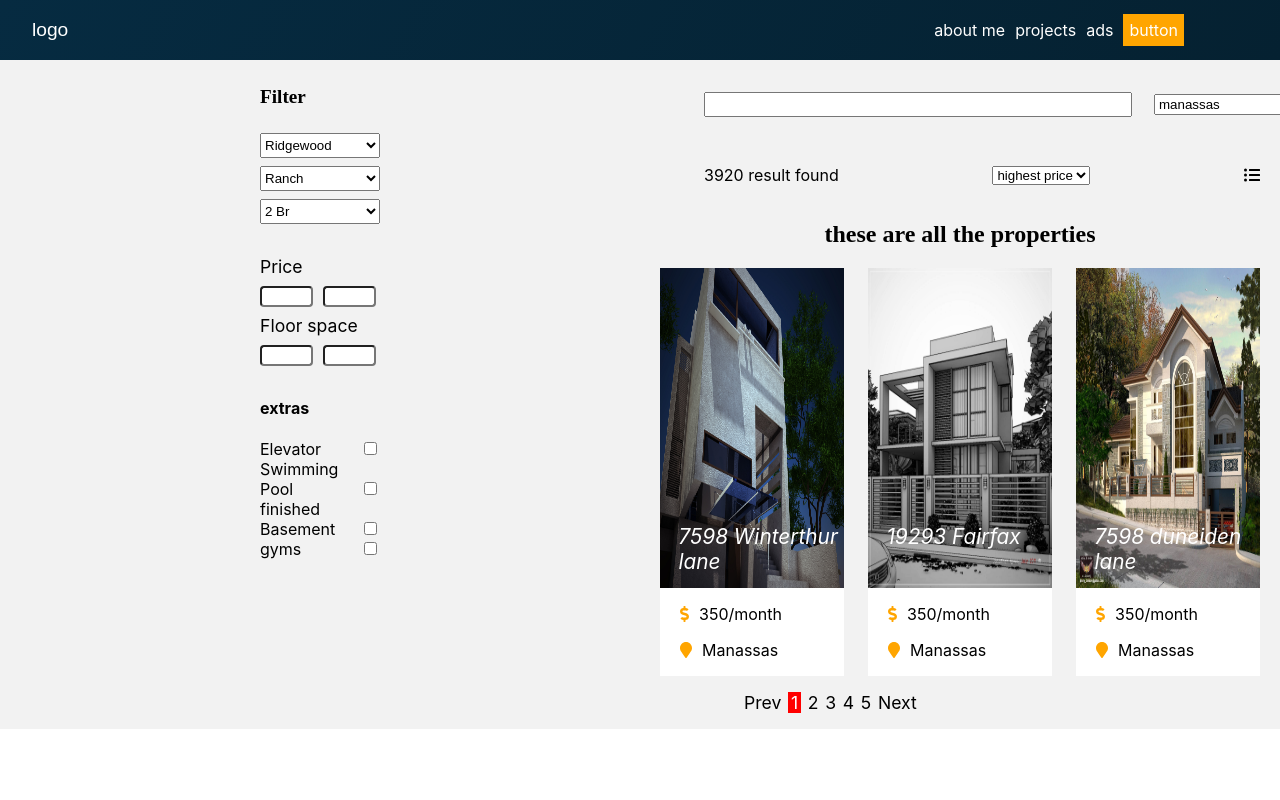
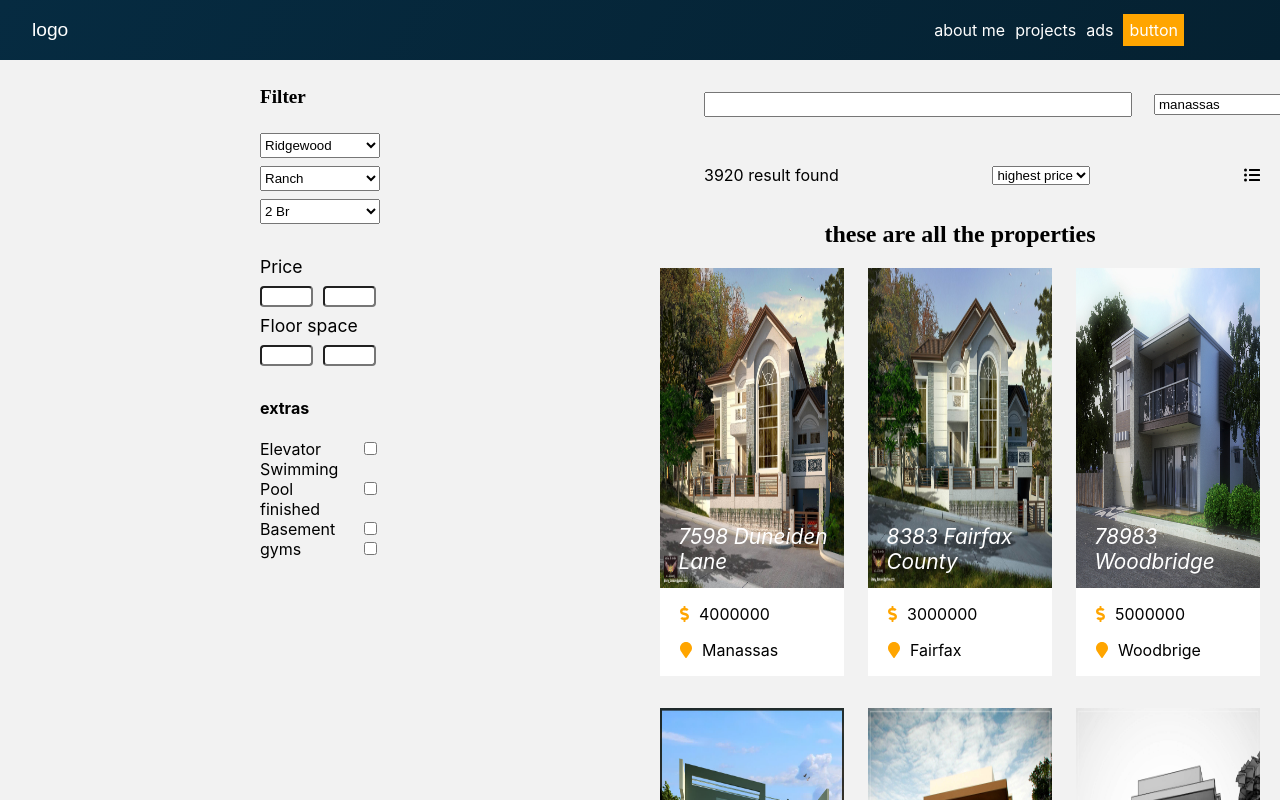
Before and after one commit to fono97/react-realstate, a React (Create React App) app: page / in a window 1280 px wide. Shown: the top 800 px of the page. Built offline with nearby package versions, Linux system fonts and the light colour scheme.

Commit message:
I looped through different data

```diff
--- a/src/App.js
+++ b/src/App.js
@@ -14,13 +14,48 @@ class App extends Component {
     }
   }
   render() {
-    console.log(this.state.data)
     return (
       <div className="App">
         <Header/>
-        <Main/>
+        <Main data ={this.state.data}/>
       </div>
     );
   }
 }
 export default App;
+
+{/* <Article>
+          <div className="single-items">
+            <Info>
+              <ImageContainer className="image-container">
+                <Image src="images/img-8.jpg" />
+              </ImageContainer>
+              <Address>7598 Winterthur lane</Address>
+              <Container>
+                <AgentListing className="detail-listing">
+                  <AgentDetail className="agent-detail">
+                    <ImgAgent>
+                      <ImgPhoto src="images/img-3.jpg" />
+                    </ImgAgent>
+                    <ImgAgentDetail>
+                      <p>gabriel fono</p>
+                      <p>posted on june 29 1991</p>
+                      <span>7 bed rooms</span>
+                      <ViewMap>View listing</ViewMap>
+                    </ImgAgentDetail>
+                  </AgentDetail>
+                </AgentListing>
+              </Container>
+            </Info>
+            <Location className="location">
+              <p>
+                <FontAwesomeIcon icon={faDollarSign} />
+                <Span>350/month</Span>
+              </p>
+              <p>
+                <FontAwesomeIcon icon={faMapMarker} />
+                <Span>Manassas</Span>
+              </p>
+            </Location>
+          </div>
+        </Article> */}
--- a/src/Component/listing.js
+++ b/src/Component/listing.js
@@ -1,9 +1,14 @@
 import React from "react";
 import styled from "@emotion/styled";
 import { FontAwesomeIcon } from "@fortawesome/react-fontawesome";
-import { faMapMarker, faDollarSign, faListUl,faTh } from "@fortawesome/free-solid-svg-icons";
+import {
+  faMapMarker,
+  faDollarSign,
+  faListUl,
+  faTh,
+} from "@fortawesome/free-solid-svg-icons";
 
-const Listing = () => {
+const Listing = (props) => {
   const Section = styled.section`
     width: 50%;
   `;
@@ -151,30 +156,69 @@ const Listing = () => {
     cursor: pointer;
   `;
   const TitleContainer = styled.div`
-  display:flex;
-  justify-content:space-between;
-  align-items:center;
-  width:600px;
-  margin-top:2rem;
-  `
+    display: flex;
+    justify-content: space-between;
+    align-items: center;
+    width: 600px;
+    margin-top: 2rem;
+  `;
   const Input = styled.input`
-  width:70%;
-  height:1.2rem;
-  `
+    width: 70%;
+    height: 1.2rem;
+  `;
   const Select = styled.select`
-  width:25%;
-  height:1.3rem;
-  `
-  const Option = styled.option`
-  `
+    width: 25%;
+    height: 1.3rem;
+  `;
+  const Option = styled.option``;
   const Icon = styled.div`
-  width:10%;
-  display:flex;
-  justify-content:space-between;
-  align-items:center;
-  `
-
-
+    width: 10%;
+    display: flex;
+    justify-content: space-between;
+    align-items: center;
+  `;
+  const loopListings = () => {
+    const listings = props.listing;
+    return listings.map((listing) => {
+      return (
+        <Article>
+          <div className="single-items">
+            <Info>
+              <ImageContainer className="image-container">
+                <Image src={listing.image} />
+              </ImageContainer>
+              <Address>{listing.address}</Address>
+              <Container>
+                <AgentListing className="detail-listing">
+                  <AgentDetail className="agent-detail">
+                    <ImgAgent>
+                      <ImgPhoto src={listing.ImgAgent} />
+                    </ImgAgent>
+                    <ImgAgentDetail>
+                      <p>{listing.name}</p>
+                      <p>{listing.post}</p>
+                      <span>{listing.bed}</span>
+                      <ViewMap>View listing</ViewMap>
+                    </ImgAgentDetail>
+                  </AgentDetail>
+                </AgentListing>
+              </Container>
+            </Info>
+            <Location className="location">
+              <p>
+                <FontAwesomeIcon icon={faDollarSign} />
+                <Span>{listing.price}</Span>
+              </p>
+              <p>
+                <FontAwesomeIcon icon={faMapMarker} />
+                <Span>{listing.city}</Span>
+              </p>
+            </Location>
+          </div>
+        </Article>
+      );
+    });
+  };
 
   return (
     <Section>
@@ -187,127 +231,25 @@ const Listing = () => {
           </Select>
         </TitleContainer>
         <TitleContainer>
-        <p>3920 result found</p>
+          <p>3920 result found</p>
           <select>
             <option>highest price</option>
             <option>lowest price</option>
           </select>
           <Icon>
-            <div><FontAwesomeIcon icon={faListUl} /></div>
-            <div><FontAwesomeIcon icon={faTh} /></div>
+            <div>
+              <FontAwesomeIcon icon={faListUl} />
+            </div>
+            <div>
+              <FontAwesomeIcon icon={faTh} />
+            </div>
           </Icon>
         </TitleContainer>
       </Pagination>
       <ConTitle>
         <Title>these are all the properties</Title>
       </ConTitle>
-      <Properties className="all-properties">
-        <Article>
-          <div className="single-items">
-            <Info>
-              <ImageContainer className="image-container">
-                <Image src="images/img-8.jpg" />
-              </ImageContainer>
-              <Address>7598 Winterthur lane</Address>
-              <Container>
-                <AgentListing className="detail-listing">
-                  <AgentDetail className="agent-detail">
-                    <ImgAgent>
-                      <ImgPhoto src="images/img-3.jpg" />
-                    </ImgAgent>
-                    <ImgAgentDetail>
-                      <p>gabriel fono</p>
-                      <p>posted on june 29 1991</p>
-                      <span>7 bed rooms</span>
-                      <ViewMap>View listing</ViewMap>
-                    </ImgAgentDetail>
-                  </AgentDetail>
-                </AgentListing>
-              </Container>
-            </Info>
-            <Location className="location">
-              <p>
-                <FontAwesomeIcon icon={faDollarSign} />
-                <Span>350/month</Span>
-              </p>
-              <p>
-                <FontAwesomeIcon icon={faMapMarker} />
-                <Span>Manassas</Span>
-              </p>
-            </Location>
-          </div>
-        </Article>
-        <Article>
-          <div className="single-items">
-            <Info>
-              <ImageContainer className="image-container">
-                <Image src="images/img-6.jpg" />
-              </ImageContainer>
-              <Address>19293 Fairfax </Address>
-              <Container>
-                <AgentListing className="detail-listing">
-                  <AgentDetail className="agent-detail">
-                    <ImgAgent>
-                      <ImgPhoto src="images/img-7.jpg" />
-                    </ImgAgent>
-                    <ImgAgentDetail>
-                      <p>gabriel fono</p>
-                      <p>posted on june 29 1991</p>
-                      <span>7 bed rooms</span>
-                      <ViewMap>View listing</ViewMap>
-                    </ImgAgentDetail>
-                  </AgentDetail>
-                </AgentListing>
-              </Container>
-            </Info>
-            <Location className="location">
-              <p>
-                <FontAwesomeIcon icon={faDollarSign} />
-                <Span>350/month</Span>
-              </p>
-              <p>
-                <FontAwesomeIcon icon={faMapMarker} />
-                <Span>Manassas</Span>
-              </p>
-            </Location>
-          </div>
-        </Article>
-        <Article>
-          <div className="single-items">
-            <Info>
-              <ImageContainer className="image-container">
-                <Image src="images/img-1.jpg" />
-              </ImageContainer>
-              <Address>7598 duneiden lane</Address>
-              <Container>
-                <AgentListing className="detail-listing">
-                  <AgentDetail className="agent-detail">
-                    <ImgAgent>
-                      <ImgPhoto src="images/img-3.jpg" />
-                    </ImgAgent>
-                    <ImgAgentDetail>
-                      <p>gabriel fono</p>
-                      <p>posted on june 29 1991</p>
-                      <span>7 bed rooms</span>
-                      <ViewMap>View listing</ViewMap>
-                    </ImgAgentDetail>
-                  </AgentDetail>
-                </AgentListing>
-              </Container>
-            </Info>
-            <Location className="location">
-              <p>
-                <FontAwesomeIcon icon={faDollarSign} />
-                <Span>350/month</Span>
-              </p>
-              <p>
-                <FontAwesomeIcon icon={faMapMarker} />
-                <Span>Manassas</Span>
-              </p>
-            </Location>
-          </div>
-        </Article>
-      </Properties>
+      <Properties className="all-properties">{loopListings()}</Properties>
       <Pagination>
         <Ul>
           <Li>Prev</Li>
--- a/src/Component/listingdata/data.js
+++ b/src/Component/listingdata/data.js
@@ -6,9 +6,12 @@ let data = [
     agent: "Gabriel Fono",
     post: "june 20 1991",
     price: "4000000",
-    city: "manassas",
+    city: "Manassas",
     bed: "7bed rooms",
-    extras: ["Elevator", "SwimmingPool", "Finished basement", "gyms"],
+    extras:[
+        "elevator", "Swimming pool", "finished basement ","Basement gyms"
+    ]
+
   },
   {
     address: "8383 Fairfax County",
@@ -19,7 +22,7 @@ let data = [
     price: "3000000",
     city: "Fairfax",
     bed: "3bed rooms",
-    extras: ["Elevator", "SwimmingPool", "Finished basement", "gyms"],
+
   },
   {
     address: "78983 Woodbridge ",
@@ -30,7 +33,40 @@ let data = [
     price: "5000000",
     city: "Woodbrige",
     bed: "9bed rooms",
-    extras: ["Elevator", "SwimmingPool", "Finished basement", "gyms"],
+
   },
+    {
+        address: "78983 Woodbridge ",
+        image: "images/img-4.jpg",
+        ImgAgent: "images/img-3.jpg",
+        agent: "Gabriel batisseur",
+        post: "september 19,1930",
+        price: "5000000",
+        city: "Woodbrige",
+        bed: "9bed rooms",
+
+    },
+    {
+        address: "78983 Woodbridge ",
+        image: "images/img-5.jpg",
+        ImgAgent: "images/img-3.jpg",
+        agent: "Gabriel batisseur",
+        post: "October 19,1930",
+        price: "5000000",
+        city: "Woodbrige",
+        bed: "9bed rooms",
+
+    },
+    {
+        address: "78983 Woodbridge ",
+        image: "images/img-6.jpg",
+        ImgAgent: "images/img-3.jpg",
+        agent: "Gabriel batisseur",
+        post: "October 19,1930",
+        price: "5000000",
+        city: "Woodbrige",
+        bed: "9bed rooms",
+
+    },
 ];
 export default data;
--- a/src/Component/main.js
+++ b/src/Component/main.js
@@ -2,7 +2,7 @@ import React from "react";
 import Filter from "./filter";
 import Listing from "./listing";
 import styled from "@emotion/styled";
-const Main = () => {
+const Main = (props) => {
   const MainContent = styled.main`
     display: flex;
     justify-content: space-between;
@@ -13,7 +13,7 @@ const Main = () => {
   return (
     <MainContent>
       <Filter />
-      <Listing />
+      <Listing listing = {props.data} />
     </MainContent>
   );
 };
```
Also changed, not shown: src/Component/listingdata/dist/data.dev.js, src/Component/listingdata/dist/data.prod.js.
